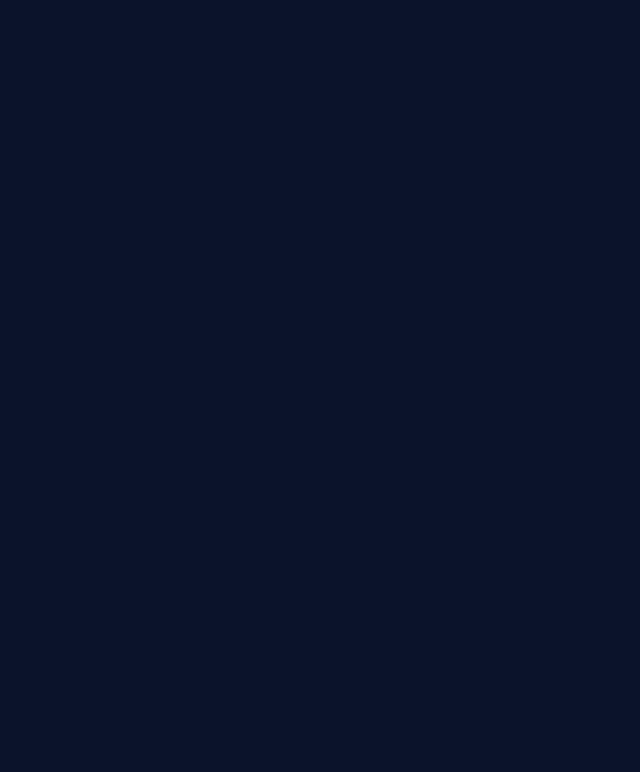
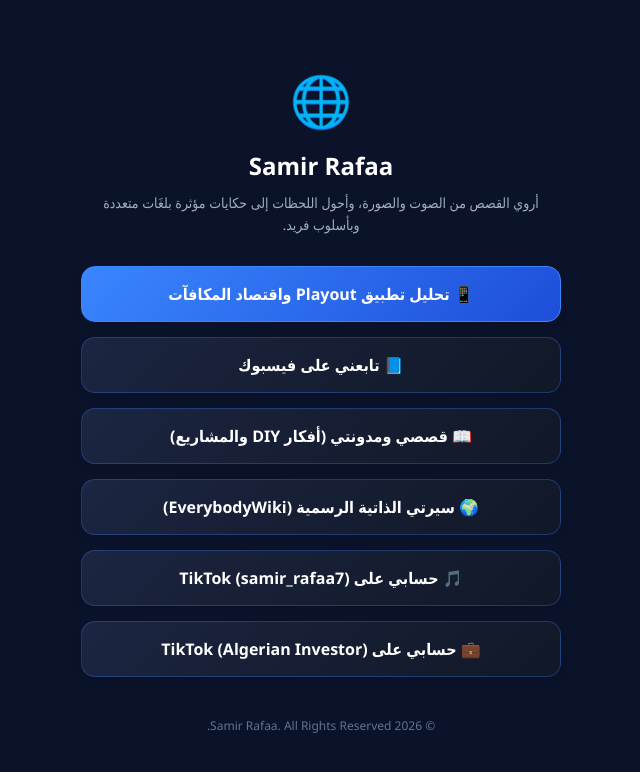
Before and after one commit to samir-rafaa/my-links, a plain HTML site: page index.html in a window 1280 px wide. Shown: the whole page, without its empty margins (319-959 px from the left). Drawn offline with Linux system fonts and the light colour scheme.

Commit message:
Add styling and links to index.html

```diff
--- a/index.html
+++ b/index.html
@@ -58,3 +58,89 @@
             margin-bottom: 30px;
             line-height: 1.6;
             padding: 0 10px;
+        }
+        .links-list {
+            display: flex;
+            flex-direction: column;
+            gap: 15px;
+            width: 100%;
+        }
+        .link-btn {
+            display: flex;
+            align-items: center;
+            justify-content: center;
+            background: linear-gradient(135deg, #1C2541 0%, #111827 100%);
+            border: 1px solid rgba(58, 134, 255, 0.3);
+            color: #ffffff;
+            padding: 16px 20px;
+            border-radius: 14px;
+            text-decoration: none;
+            font-size: 16px;
+            font-weight: 600;
+            transition: all 0.3s ease;
+            box-shadow: 0 4px 6px rgba(0, 0, 0, 0.1);
+        }
+        .link-btn:hover {
+            background: linear-gradient(135deg, #3A86FF 0%, #2563EB 100%);
+            border-color: #3A86FF;
+            transform: translateY(-2px);
+            box-shadow: 0 6px 15px rgba(58, 134, 255, 0.3);
+        }
+        .link-btn.primary {
+            background: linear-gradient(135deg, #3A86FF 0%, #1D4ED8 100%);
+            border-color: #3A86FF;
+        }
+        footer {
+            margin-top: 40px;
+            font-size: 12px;
+            color: #64748B;
+        }
+    </style>
+</head>
+<body>
+
+    <div class="container">
+        <div style="font-size: 50px; margin-bottom: 15px;">🌐</div>
+
+        <h1>Samir Rafaa</h1>
+        <p class="bio">أروي القصص من الصوت والصورة، وأحول اللحظات إلى حكايات مؤثرة بلغَات متعددة وبأسلوب فريد.</p>
+
+        <div class="links-list">
+            <!-- رابط مقال تطبيق Playout التحليلي (أول زر يظهر للزائر) -->
+            <a href="playout-article.html" target="_blank" class="link-btn primary">
+                📱 تحليل تطبيق Playout واقتصاد المكافآت
+            </a>
+
+            <!-- رابط فيسبوك -->
+            <a href="https://www.facebook.com" target="_blank" class="link-btn">
+                📘 تابعني على فيسبوك
+            </a>
+
+            <!-- رابط المدونة والقصص -->
+            <a href="https://samir-rafaa-official.blogspot.com/2026/09/blog-post.html" target="_blank" class="link-btn">
+                📖 قصصي ومدونتي (أفكار DIY والمشاريع)
+            </a>
+
+            <!-- رابط السيرة الذاتية EverybodyWiki -->
+            <a href="https://en.everybodywiki.com/Samir_Rafaa" target="_blank" class="link-btn">
+                🌍 سيرتي الذاتية الرسمية (EverybodyWiki)
+            </a>
+
+            <!-- حساب تيك توك الأول -->
+            <a href="https://www.tiktok.com/@samir_rafaa7" target="_blank" class="link-btn">
+                🎵 حسابي على TikTok (samir_rafaa7)
+            </a>
+
+            <!-- حساب تيك توك الثاني -->
+            <a href="https://www.tiktok.com/@algerian_investor" target="_blank" class="link-btn">
+                💼 حسابي على TikTok (Algerian Investor)
+            </a>
+        </div>
+
+        <footer>
+            © 2026 Samir Rafaa. All Rights Reserved.
+        </footer>
+    </div>
+
+</body>
+</html>
```
